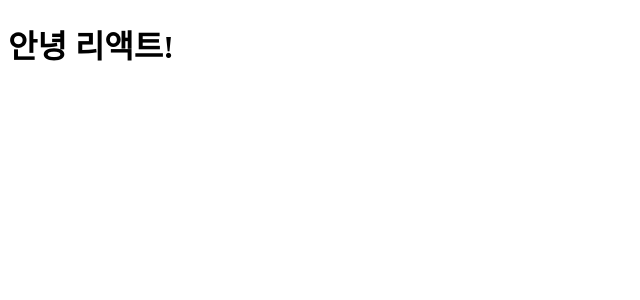
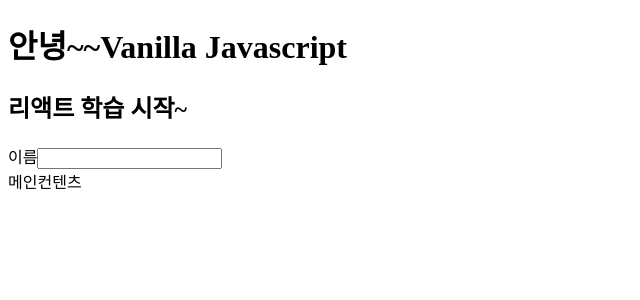
Before and after one commit to chchch928/react-study202501, a React (Vite) app: page / in a window 1280 px wide. Shown: the top 300 px of the page, without its empty margins (0-640 px from the left). Built offline with nearby package versions, Linux system fonts and the light colour scheme.

Commit message:
#0203-01 JSX 기초

```diff
--- a/src/App.jsx
+++ b/src/App.jsx
@@ -1,10 +1,45 @@
+import React from "react";
 
+// 컴포넌트
 function App() {
 
+    /*
+      jsx: 리액트에서 사용하는 특수한 js 문법, 태그 그대로 쓰면 알아서 변환
+       - 규칙 :
+    1. return 안에있는 태그는 반드시 하나의 태그로 묶여야 함.
+    2. 빈 태그(닫는 태그가 없는)는 반드시 /> 로 마감
+    3. 태그의 class속성은 자바스크립트 키워드 class와 겹쳐서 className으로 표기
+    4. 의미없는 부모는 <React.Fragment>로 감싸면 됨
+    5. 변수값이나 함수를 출력할 때는 {}로 감싸면 됨.
 
-  return (
-    <h1>안녕 리액트!</h1>
-  )
+    */
+    // const $h1 = React.createElement('h1',null,'안녕 리액트')을 리액트에서 알아서 만들어줌;
+
+    const $h1 = <h1>안녕 리액트</h1>;
+
+    const subject = 'Vanilla Javascript'
+
+    // return $h1;
+
+    return (
+        <>
+            <header>
+                <h1 className="title">안녕~~{subject}</h1>
+                <h2>리액트 학습 시작~</h2>
+                <label htmlFor='username'>이름</label>
+                <input
+                    type='text'
+                    id='username'
+                />
+            </header>
+            <main>
+                메인컨텐츠
+            </main>
+        </>
+
+
+    );
+
 }
 
 export default App
```
